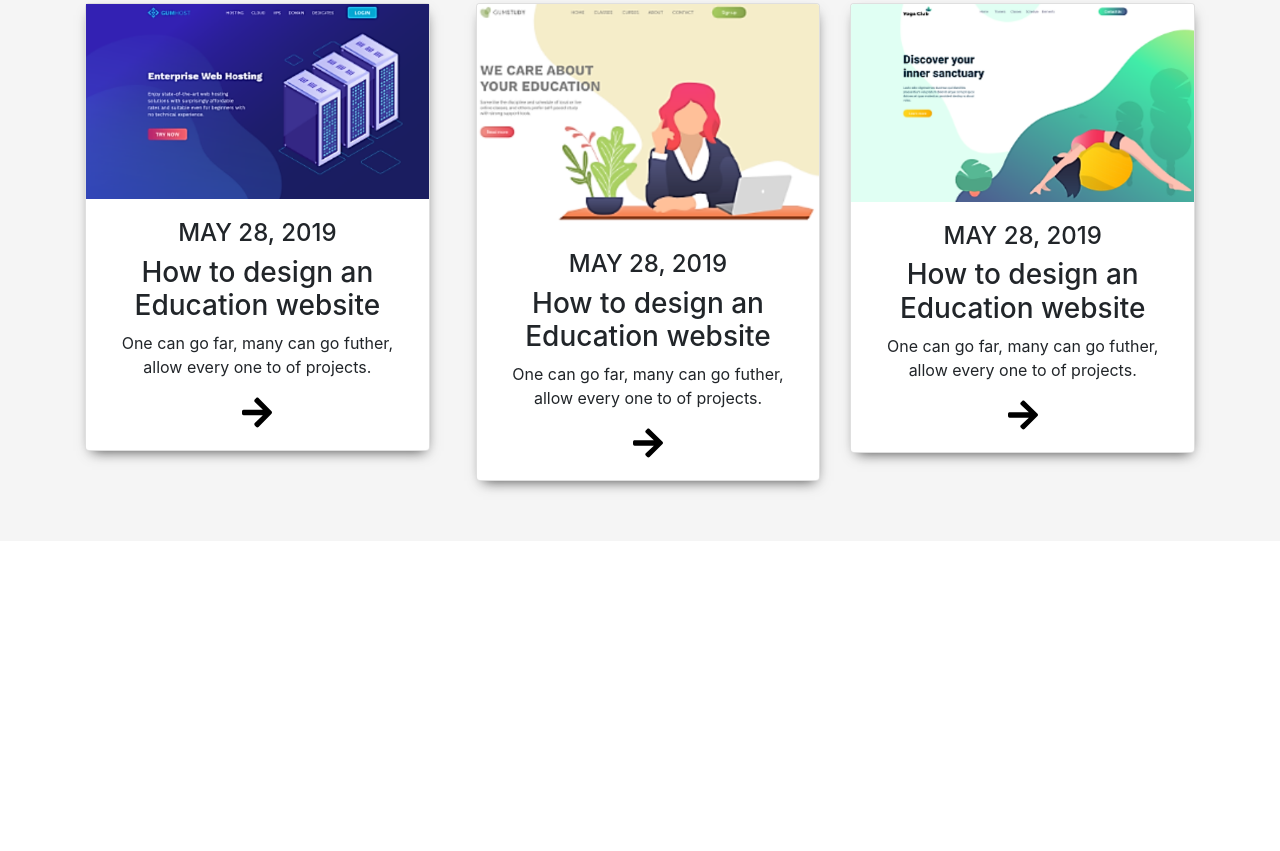
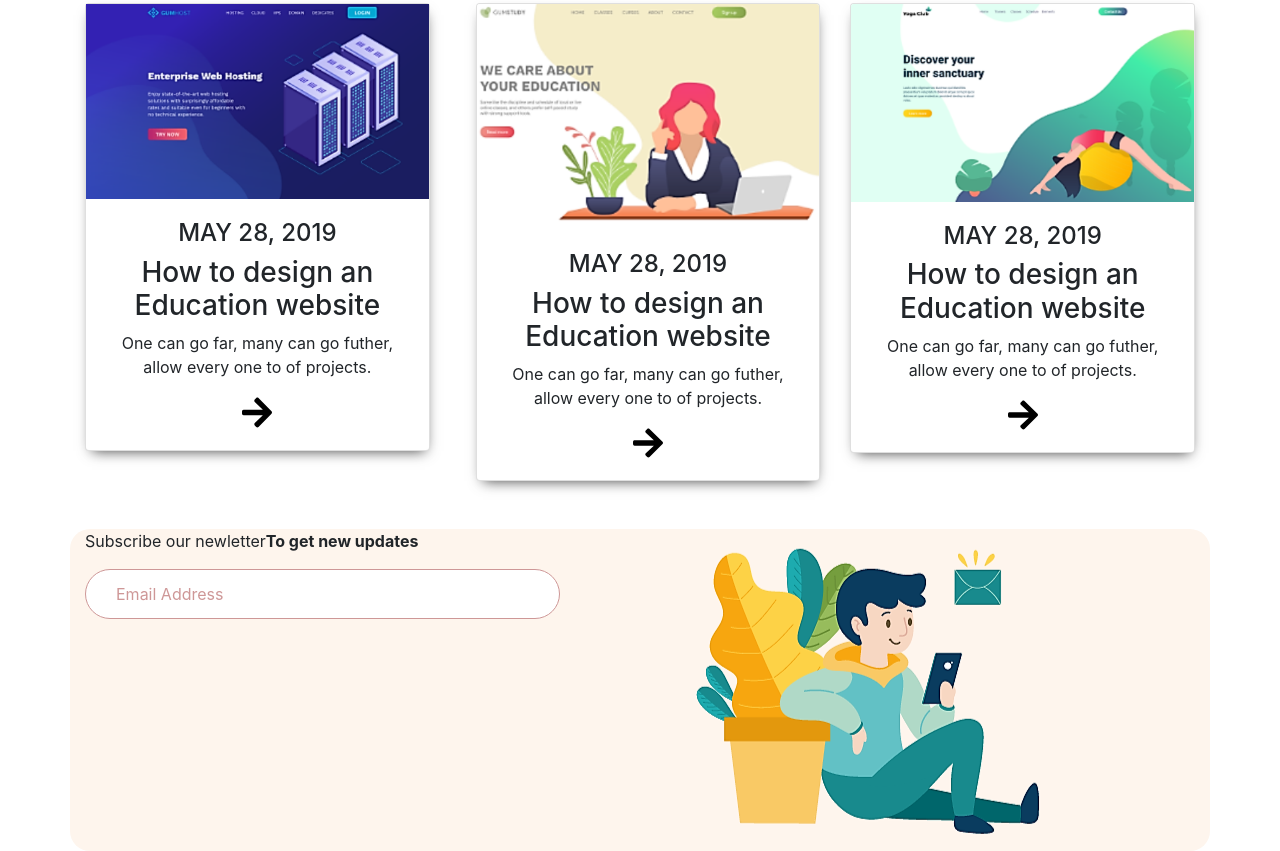
Before and after one commit to giftinyang/creabox, a plain HTML site: page index.html in a window 1280 px wide. Shown: the part 3266-4117 px from the top of the page. Before the commit the page ends 3807 px from the top, so only its background shows below. Drawn offline with nearby package versions, Linux system fonts and the light colour scheme.

Commit message:
latest-update

```diff
--- a/css/main.css
+++ b/css/main.css
@@ -60,3 +60,24 @@ box-shadow: 1px 6px 13px -6px rgba(0,0,0,0.75);
     background-color: blue;
     height: 100px;
 }
+
+.container-card{
+    background-color: #ffffff;
+}
+
+.email-input{
+    width:88%;
+    height:50px;
+    border-radius:40px;
+    border:solid 1px hsl(0, 36%, 70%);
+    padding-left:30px;
+  }
+
+  .email-input::placeholder{
+    color:hsl(0, 36%, 70%);
+  }
+
+
+  .email-input:focus{
+    outline:none;
+  }
--- a/index.html
+++ b/index.html
@@ -261,7 +261,7 @@
 
                 </section>
 
-                <section class="container-2" >
+                <section class="container-card">
                     <div class="container text-center">
                       <div class="row d-flex justify-content-center p-5">
                         <div class="col-4">
@@ -318,6 +318,24 @@
                     </div>
                   </section>
 
+                  <section class="container mt-5" style="background-color:  #fef5ed; border-radius: 20px;">
+                      <div class="row">
+                      <div class="col-md-6">
+                        <p>Subscribe our newletter<span class="font-weight-bold">To get new updates</span></p>
+                        <form class="form-inline" action="">
+                          <label for="sign-up"></label>
+                          <input type="email" id="sign-up" class="email-input" placeholder="Email Address" >
+                          <label for="submit-btn"></label>
+                        </form>
+                      </div>
+                      <div class="col-md-6">
+                        <img src="asstes/images/Newsletter.PNG" alt="">
+
+                      </div>
+                    </div>
+
+                  </section>
+
            </main>
 
     </header>
```
